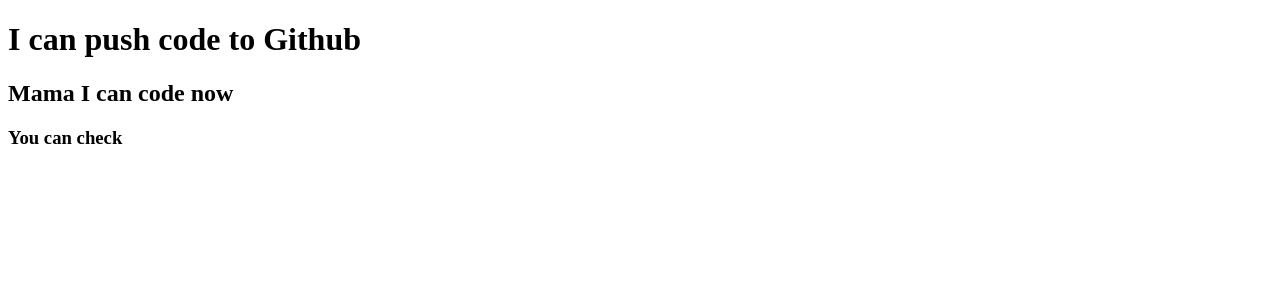
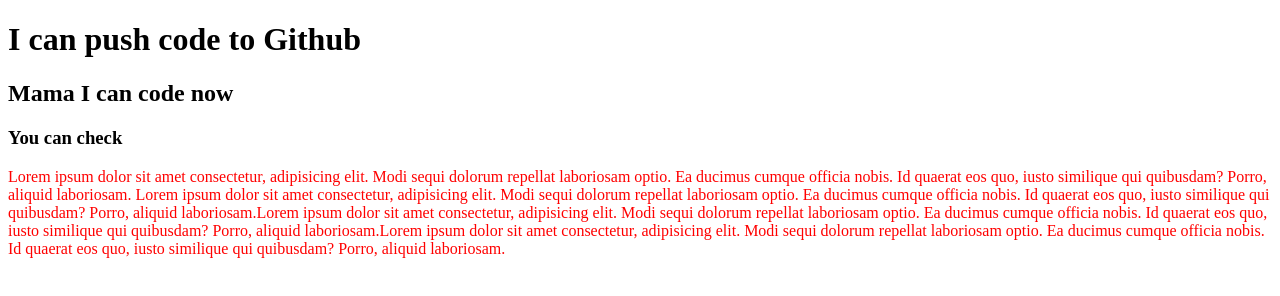
Before and after one commit to khandakaramin/my-second-repo, a plain HTML site: page index.html in a window 1280 px wide. Drawn offline with Linux system fonts and the light colour scheme.

Commit message:
styles added

```diff
--- a/index.html
+++ b/index.html
@@ -5,10 +5,12 @@
     <meta http-equiv="X-UA-Compatible" content="IE=edge">
     <meta name="viewport" content="width=device-width, initial-scale=1.0">
     <title>My Second Github Repo</title>
+    <link rel="stylesheet" href="style.css">
 </head>
 <body>
     <h1>I can push code to Github</h1>
     <h2>Mama I can code now</h2>
     <h3>You can check</h3>
+    <p>Lorem ipsum dolor sit amet consectetur, adipisicing elit. Modi sequi dolorum repellat laboriosam optio. Ea ducimus cumque officia nobis. Id quaerat eos quo, iusto similique qui quibusdam? Porro, aliquid laboriosam. Lorem ipsum dolor sit amet consectetur, adipisicing elit. Modi sequi dolorum repellat laboriosam optio. Ea ducimus cumque officia nobis. Id quaerat eos quo, iusto similique qui quibusdam? Porro, aliquid laboriosam.Lorem ipsum dolor sit amet consectetur, adipisicing elit. Modi sequi dolorum repellat laboriosam optio. Ea ducimus cumque officia nobis. Id quaerat eos quo, iusto similique qui quibusdam? Porro, aliquid laboriosam.Lorem ipsum dolor sit amet consectetur, adipisicing elit. Modi sequi dolorum repellat laboriosam optio. Ea ducimus cumque officia nobis. Id quaerat eos quo, iusto similique qui quibusdam? Porro, aliquid laboriosam.</p>
 </body>
 </html>
--- /dev/null
+++ b/style.css
@@ -0,0 +1,3 @@
+p{
+    color: red;
+}
```
